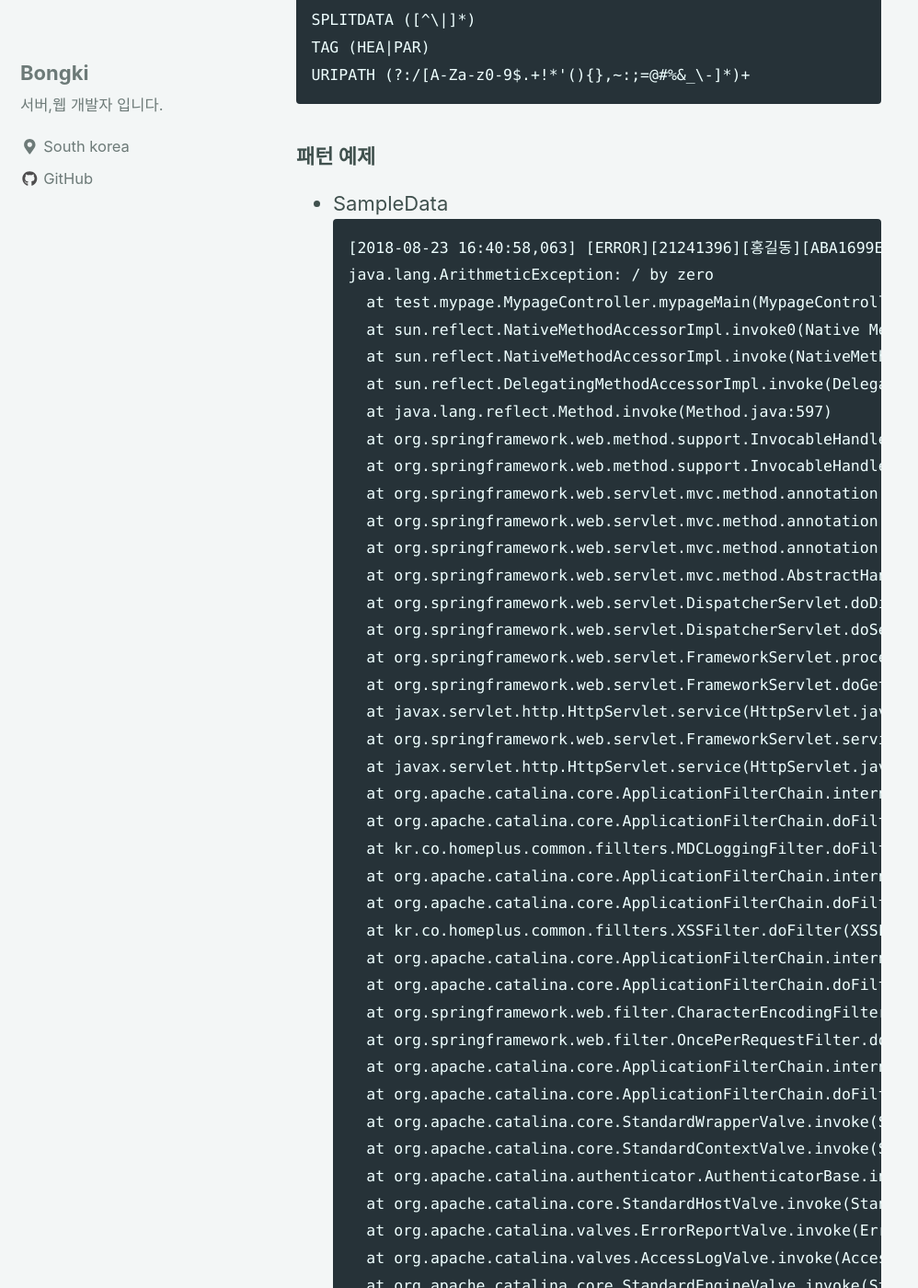
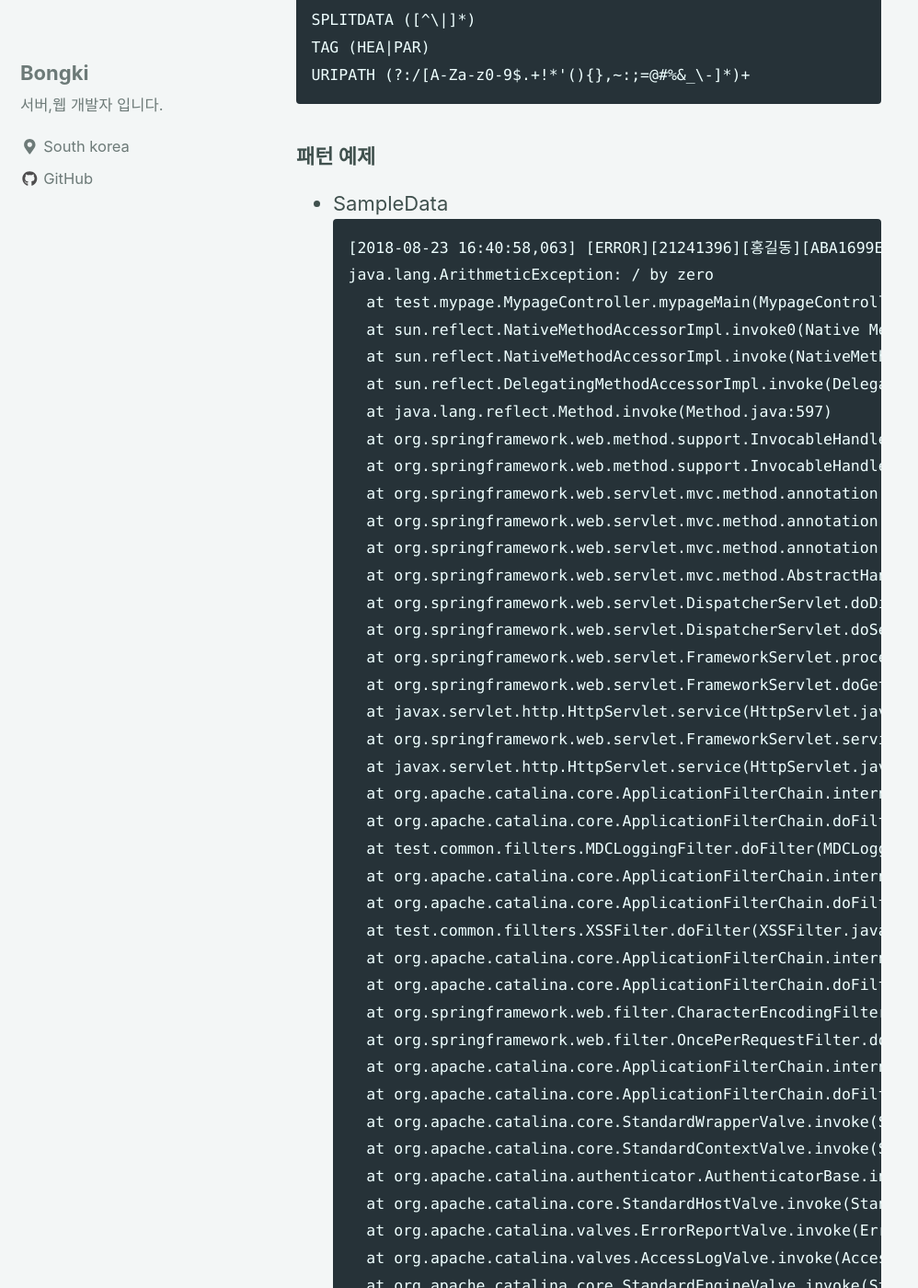
Before and after one commit to hsb0202/hsb0202.github.io, a Jekyll site: the page built from _posts/2018-08-23-elk.md, in a window 1280 px wide and 1400 px high, scrolled down 3569 px. Shown: the whole window at 92% size, without its empty margins (0-998 px from the left). Built offline with Jekyll 4.4.1, drawn with Linux system fonts in a browser that asks for light colours; nearby versions of some CDN libraries; some of the changed text lies outside the part shown.

Commit message:
Update 2018-08-23-elk.md

```diff
--- a/_posts/2018-08-23-elk.md
+++ b/_posts/2018-08-23-elk.md
@@ -147,10 +147,10 @@ java.lang.ArithmeticException: / by zero
 	at javax.servlet.http.HttpServlet.service(HttpServlet.java:731)
 	at org.apache.catalina.core.ApplicationFilterChain.internalDoFilter(ApplicationFilterChain.java:303)
 	at org.apache.catalina.core.ApplicationFilterChain.doFilter(ApplicationFilterChain.java:208)
-	at kr.co.homeplus.common.fillters.MDCLoggingFilter.doFilter(MDCLoggingFilter.java:27)
+	at test.common.fillters.MDCLoggingFilter.doFilter(MDCLoggingFilter.java:27)
 	at org.apache.catalina.core.ApplicationFilterChain.internalDoFilter(ApplicationFilterChain.java:241)
 	at org.apache.catalina.core.ApplicationFilterChain.doFilter(ApplicationFilterChain.java:208)
-	at kr.co.homeplus.common.fillters.XSSFilter.doFilter(XSSFilter.java:31)
+	at test.common.fillters.XSSFilter.doFilter(XSSFilter.java:31)
 	at org.apache.catalina.core.ApplicationFilterChain.internalDoFilter(ApplicationFilterChain.java:241)
 	at org.apache.catalina.core.ApplicationFilterChain.doFilter(ApplicationFilterChain.java:208)
 	at org.springframework.web.filter.CharacterEncodingFilter.doFilterInternal(CharacterEncodingFilter.java:88)
```
